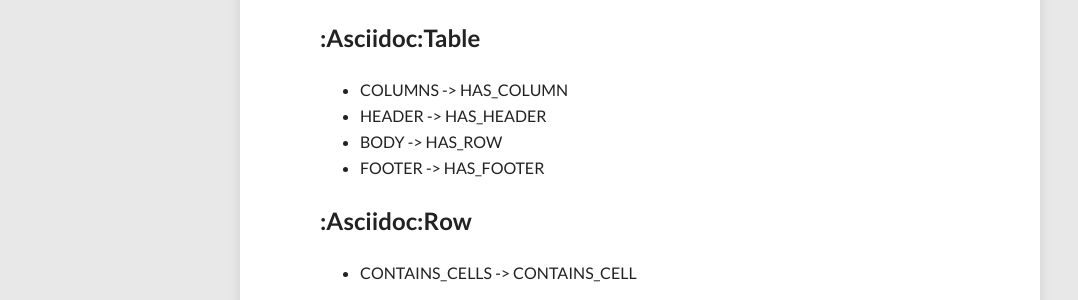
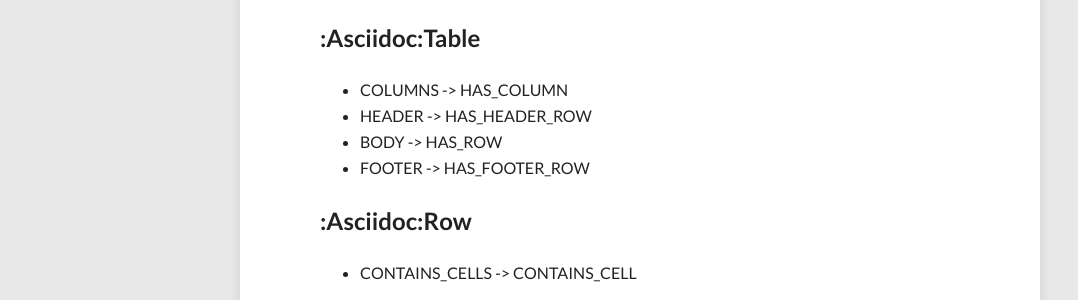
Before and after one commit to kontext-e/kontext-e.github.io, a Jekyll site: the page built from _posts/2018-06-14-jqa-change-relation-names.md, in a window 1280 px wide and 900 px high, scrolled down 909 px. Shown: the part 154-454 px from the top of the window, without its empty margins (0-1078 px from the left). Built offline with Jekyll 4.4.1, drawn with Linux system fonts in a browser that asks for light colours; nearby versions of some CDN libraries.

Commit message:
fixed typo

```diff
--- a/_posts/2018-06-14-jqa-change-relation-names.md
+++ b/_posts/2018-06-14-jqa-change-relation-names.md
@@ -32,9 +32,9 @@ So I changed the plural names to singular as described in the following sections
 
 ## :Asciidoc:Table
 - COLUMNS -> HAS_COLUMN
-- HEADER -> HAS_HEADER
+- HEADER -> HAS_HEADER_ROW
 - BODY -> HAS_ROW
-- FOOTER -> HAS_FOOTER
+- FOOTER -> HAS_FOOTER_ROW
 
 ## :Asciidoc:Row
 - CONTAINS_CELLS -> CONTAINS_CELL
```
